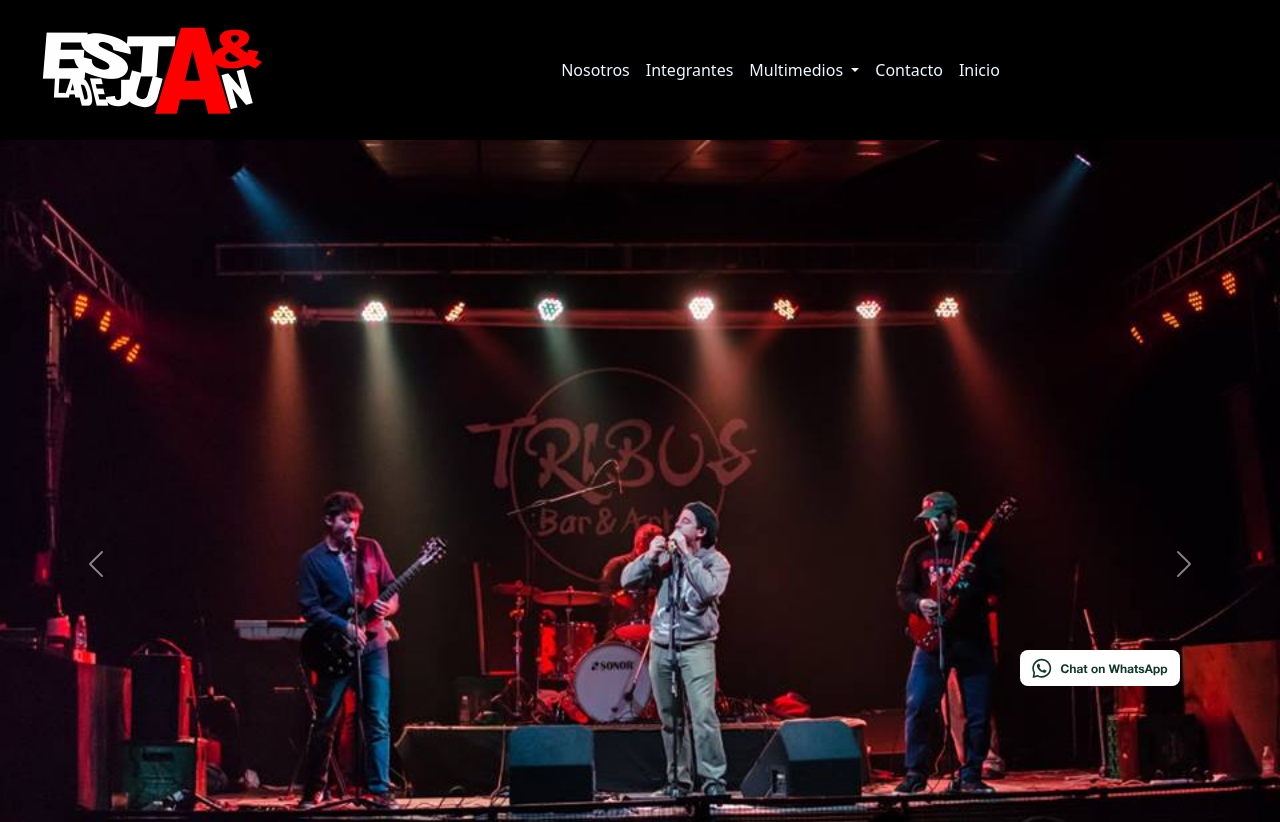
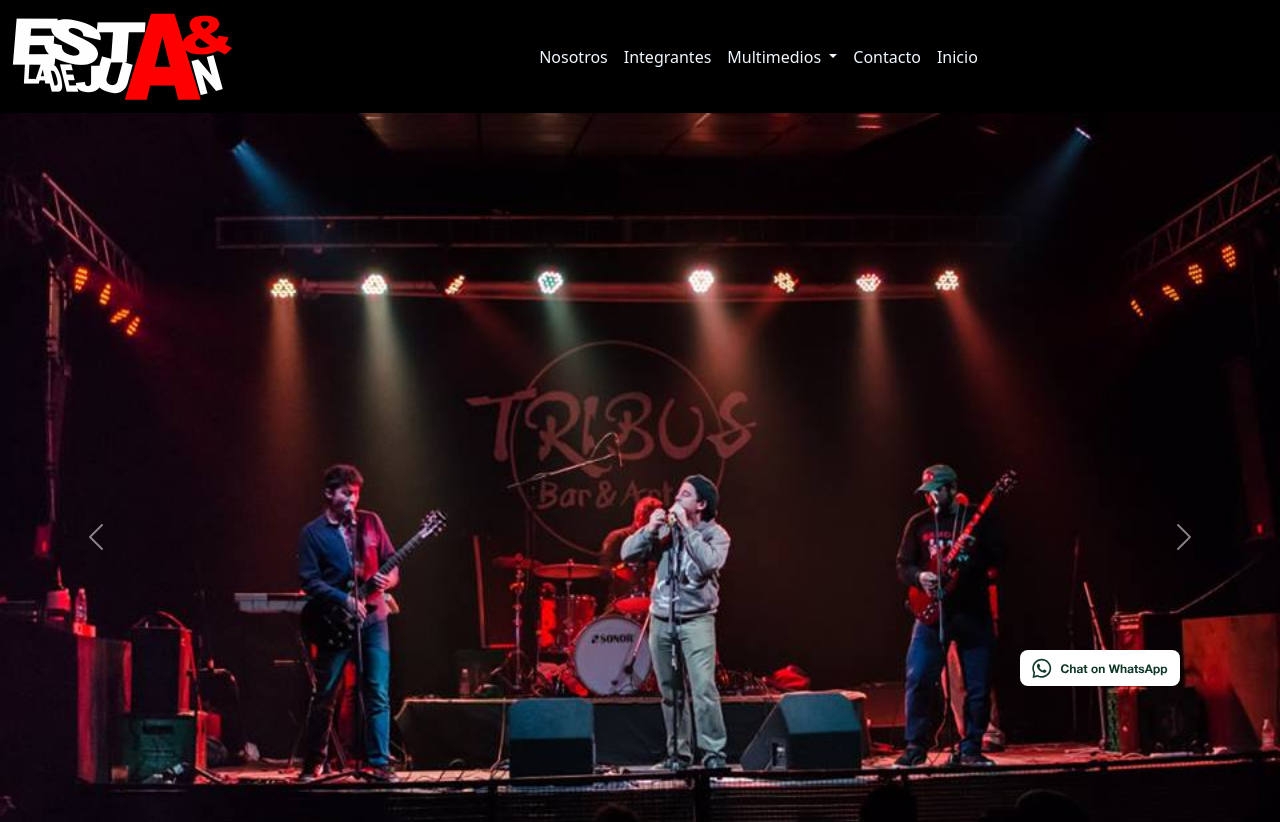
Before and after one commit to NicoGarcia81/Estayladejuan, a website: page index.html in a window 1280 px wide. Shown: the top 822 px of the page. Drawn offline with nearby package versions, Linux system fonts and the light colour scheme.

```diff
--- a/sections/_nav.scss
+++ b/sections/_nav.scss
@@ -7,11 +7,6 @@
     color: black;
 }
 
-.logo {
-    margin: 30px;
-    display: inline;
-}
-
 .btn:hover {
     color: var(--bs-btn-hover-color);
     background-color: rgb(235, 13, 61);
@@ -19,7 +14,6 @@
 }
 
 .navbar {
-    height: 140px;
     padding: -9rem;
     --bs-navbar-hover-color: rgb(255, 2, 2);
 }
```
Also changed, not shown: index.html (+2 -1 lines), pages/nosotros.html (+4 -2 lines), css/style.css.
